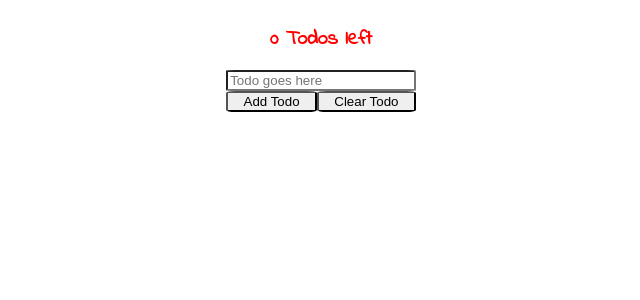
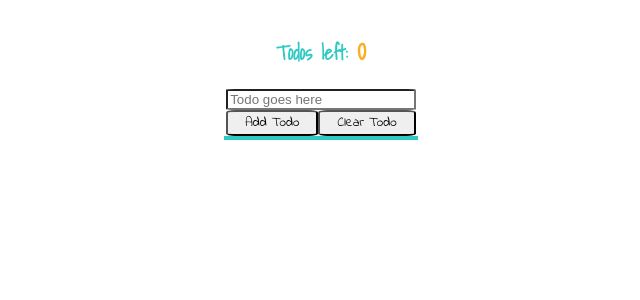
Before and after one commit to steve-kim-96/Personal-Learning, a React (Create React App) app in the folder TODO/: page / in a window 1280 px wide. Shown: the top 300 px of the page, without its empty margins (319-959 px from the left). Built offline with nearby package versions, Linux system fonts and the light colour scheme; the HTML template or start-up script is replaced by a standard one.

Commit message:
update styling of todo item box

```diff
--- a/TODO/src/App.scss
+++ b/TODO/src/App.scss
@@ -1,11 +1,8 @@
-$main-color : red;
 @import url('https://fonts.googleapis.com/css2?family=Indie+Flower&display=swap');
-
-h2{
-  color:$main-color;
-  font-size: 20px;
-  font-family: 'Indie Flower';
-}
+@import url('https://fonts.googleapis.com/css2?family=Shadows+Into+Light&display=swap');
+$main-color :#2ec9c2;
+$indie-flower: 'Indie Flower', serif;
+$shadows-into-light: 'Shadows Into Light';
 
 .App{
   display: flex;
@@ -14,7 +11,16 @@ h2{
   align-items: center;
   h2{
     text-align: center;
+    color:$main-color;
+    font-size: 20px;
+    font-family: $shadows-into-light;
   }
+}
+
+.todo-count{
+  font-size: 1.5em;
+  font-weight: bold;
+  color: #faae20;
 }
 
 .form{
@@ -32,6 +38,7 @@ h2{
   button{
     border-radius: 10%;
     flex-grow: 1;
+    font-family: $indie-flower;
    }
 }
 
--- a/TODO/src/App.tsx
+++ b/TODO/src/App.tsx
@@ -42,7 +42,7 @@ function App() {
   return (
     <div className="App">
       <div className='form'>
-        <h2><span className='todo-count'>{todos.length}</span> Todos left</h2>
+        <h2>Todos left: <span className='todo-count'>{todos.length}</span></h2>
         <input ref={inputField} type="text" placeholder='Todo goes here'/>
         <div className="btn-box">
           <button className='add-todo' onClick={todoSubmit}>Add Todo</button>
--- /dev/null
+++ b/TODO/src/components/TodoList.scss
@@ -0,0 +1,6 @@
+$main-color :#2ec9c2;
+
+.todo-list{
+  width: 15%;
+  border: 2px solid $main-color;
+}
--- a/TODO/src/components/TodoList.tsx
+++ b/TODO/src/components/TodoList.tsx
@@ -1,5 +1,6 @@
 import TodoListItem from './TodoListItem'
 import todoList from '../../lib/todo'
+import './TodoList.scss'
 import React from 'react'
 
 interface Props {
--- a/TODO/src/components/TodoListItem.tsx
+++ b/TODO/src/components/TodoListItem.tsx
@@ -1,4 +1,5 @@
 import todoListItem from '../../lib/todo'
+import './TodoListItem.scss'
 import React from 'react'
 
 export default function TodoListItem({ id, name, complete, toggleTodo }: todoListItem) {
@@ -10,7 +11,7 @@ export default function TodoListItem({ id, name, complete, toggleTodo }: todoLis
   return (
     <div className='todo-item'>
       {name}
-      <input type="checkbox" checked={complete} onChange={handleTodoClick}/>
+      <input className='checkbox' type="checkbox" checked={complete} onChange={handleTodoClick}/>
     </div>
   )
 }
```
